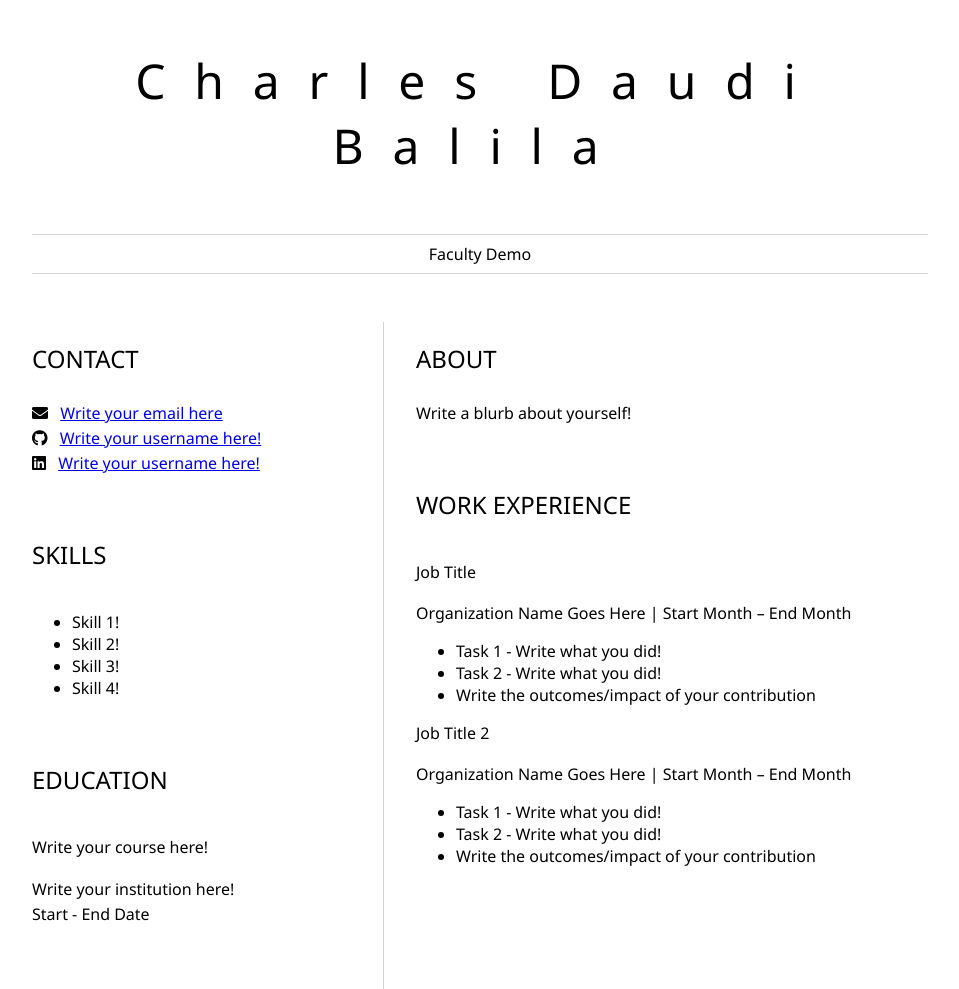
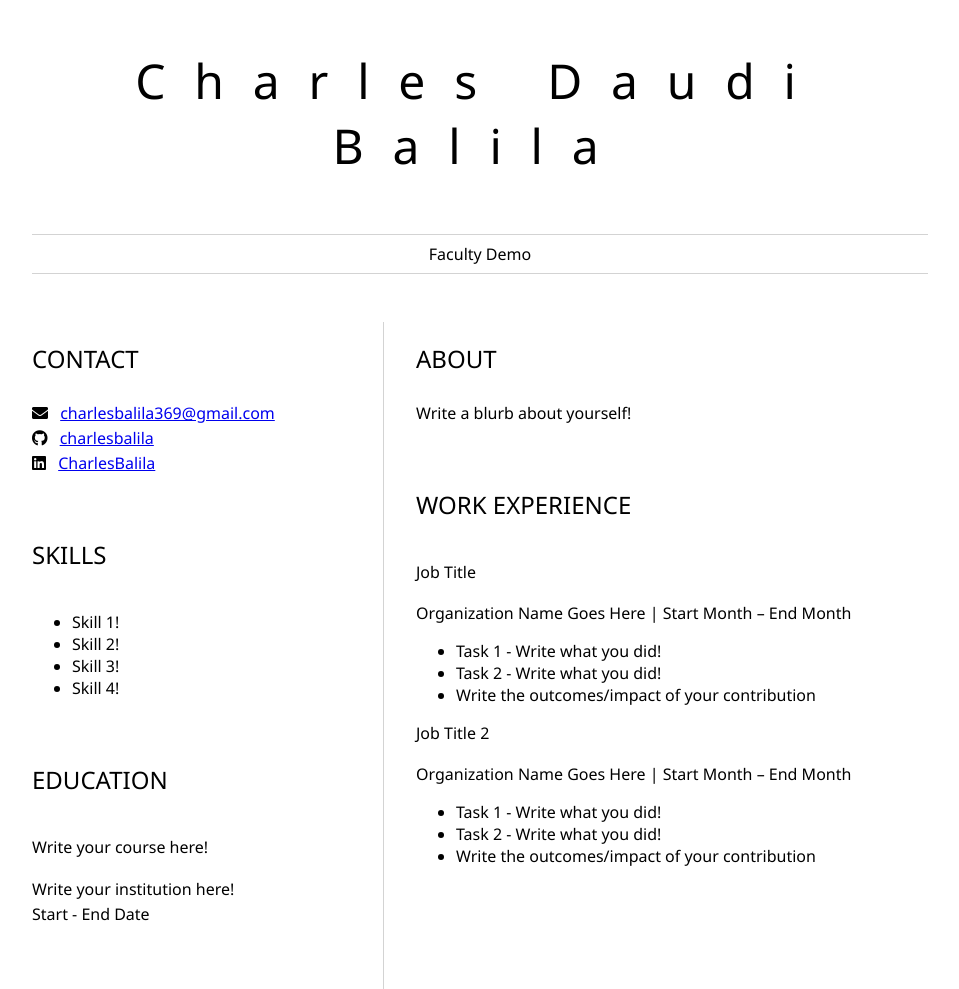
Before and after one commit to Dau6/resume, a plain HTML site: page index.html in a window 1280 px wide. Shown: the whole page, without its empty margins (160-1119 px from the left). Drawn offline with Linux system fonts and the light colour scheme.

Commit message:
updated my contact details

```diff
--- a/index.html
+++ b/index.html
@@ -20,15 +20,15 @@
 					<!-- contact info including social media -->
                     <p>
                         <i class="fa fa-envelope" aria-hidden="true"></i>
-                        <a href="mailto:username@domain.top-level domain">Write your email here</a>
+                        <a href="mailto:charlesbalila369@gmail.com">charlesbalila369@gmail.com</a>
                     </p>
                     <p>
                         <i class="fab fa-github" aria-hidden="true"></i>
-                        <a href="github.com/yourGitHubUsername">Write your username here!</a>
+                        <a href="github.com/charlesbalila">charlesbalila</a>
                     </p>
                     <p>
                         <i class="fab fa-linkedin" aria-hidden="true"></i>
-                        <a href="linkedin.com/yourLinkedInUsername">Write your username here!</a>
+                        <a href="linkedin.com/in/CharlesBalila">CharlesBalila</a>
                     </p>
 				</section>
 				<section>
```
